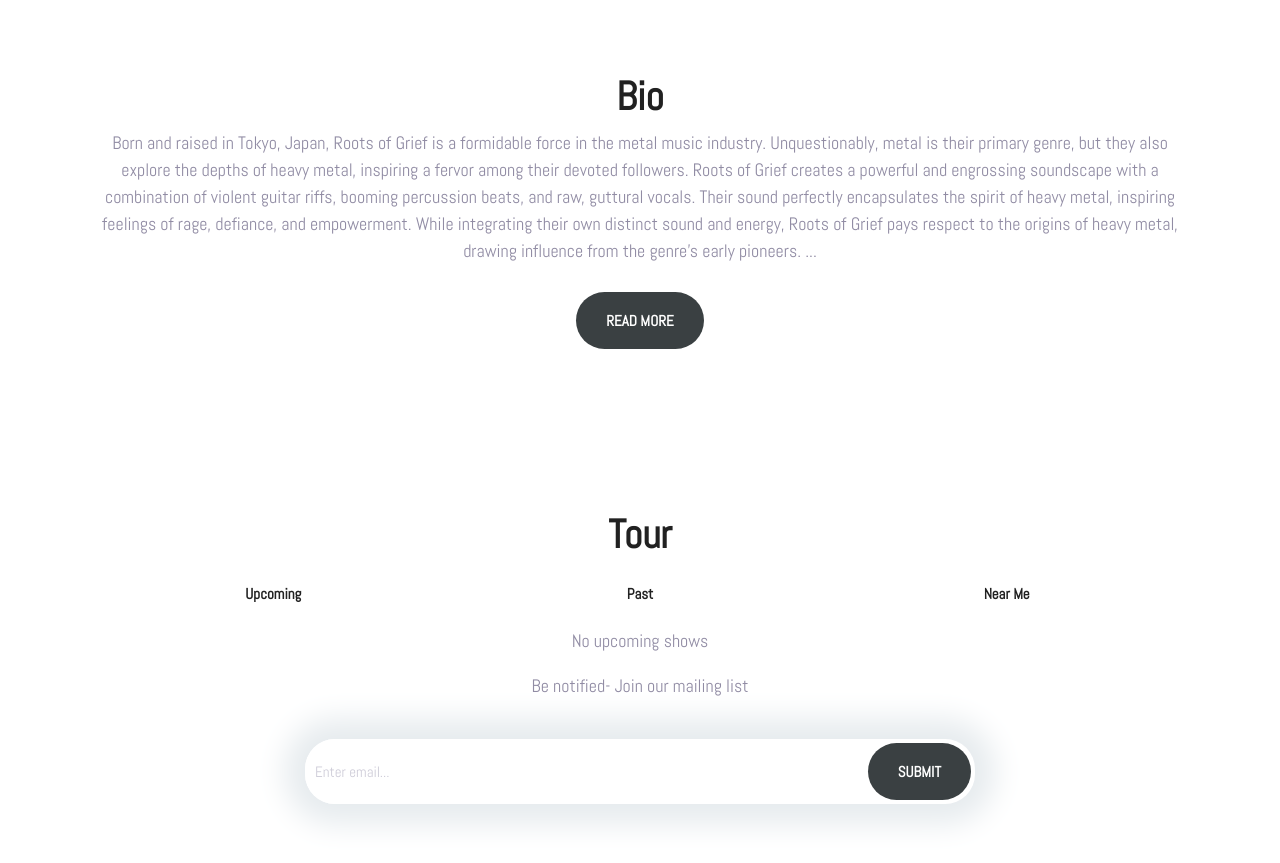
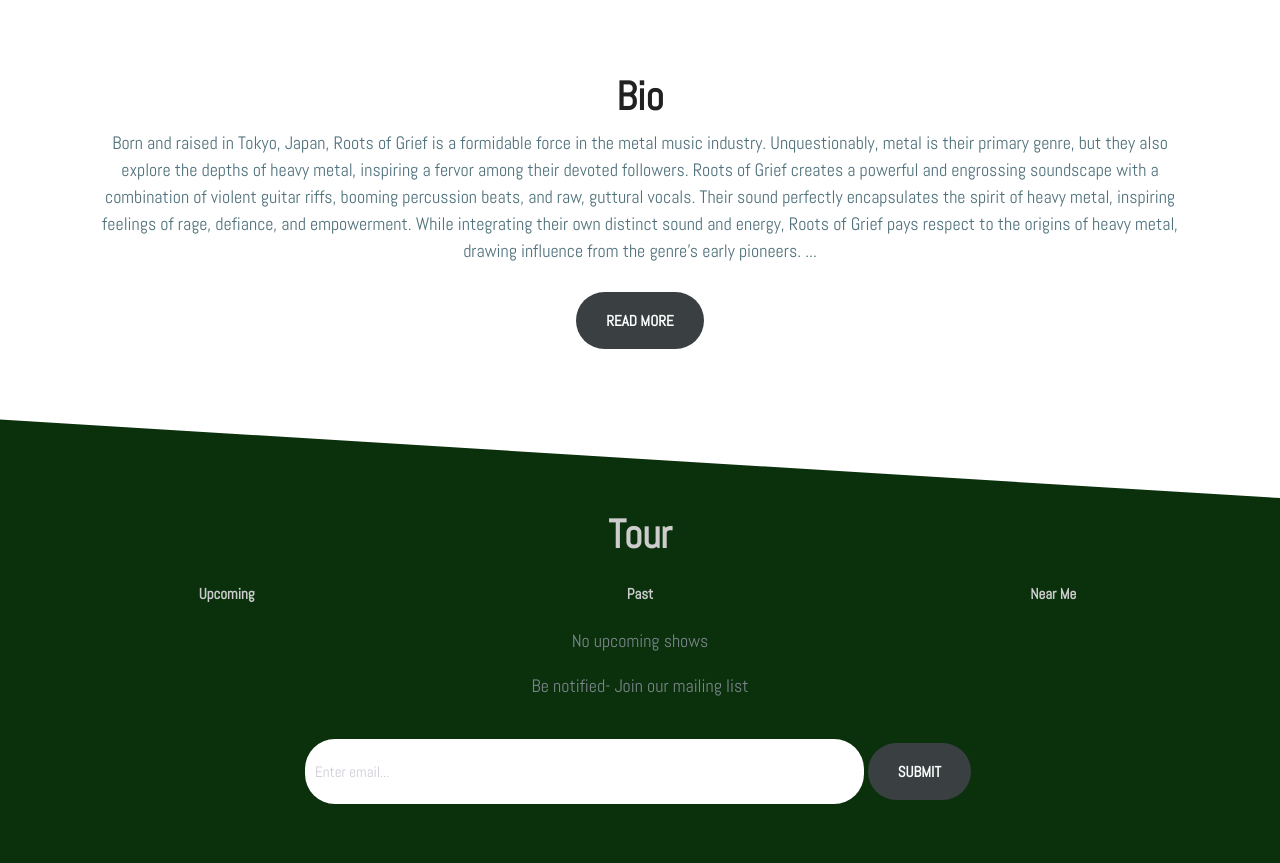
Before and after one commit to elemelon202/Roots-of-Grief, a plain HTML site: page index.html in a window 1280 px wide. Shown: the part 800-1663 px from the top of the page. Drawn offline with Linux system fonts and the light colour scheme.

Commit message:
Adding tour section of homepage

```diff
--- a/css/styles.css
+++ b/css/styles.css
@@ -537,7 +537,9 @@ a {
     margin: 0 auto;
 }
 
+
 .nav {
+
     background: #000;
     display: flex;
     justify-content: space-between;
@@ -615,13 +617,22 @@ a {
         align-self: center;
     }
 }
+
+.tour {
+    background-color: #0a300c;
+    clip-path: polygon(0 0, 100% 15%, 100% 100%, 0 100%);
+}
+
 .tour__input {
-    box-shadow: 0 0 30px 20px #e6ebee;
-    border: 0;
+
+    border: none;
     margin: 4rem auto;
     max-width: 670px;
+    background: none;
+
 }
 .block-tour__location {
+    color: var(--color-border);
     display: grid;
     grid-template-columns: repeat(3, 1fr);
     font-size: 2rem;
@@ -637,4 +648,5 @@ a {
 
 .bio {
     text-align: center;
+    color: var(--color-secondary);
 }
--- a/index.html
+++ b/index.html
@@ -14,7 +14,7 @@
     <link rel="stylesheet" href="css/styles.css" />
   </head>
   <body>
-    <header>
+    <header></header>
       <nav class="nav collapsible">
         <a href="/"><img src="images/logo.svg" alt="" /></a>
         <svg class="icon icon--white nav__toggler">
@@ -77,9 +77,9 @@
         </button>
       </header>
     </section>
-    <section class="block container">
+    <section class="block block block--dark block--skewed-right tour">
       <header class="block__header">
-        <h2>Tour</h2>
+        <h2 style="color: #ccc;">Tour</h2>
         <ul class="list block-tour__location">
           <li>
             <span class="badge tour__badge">Upcoming</span>
```
